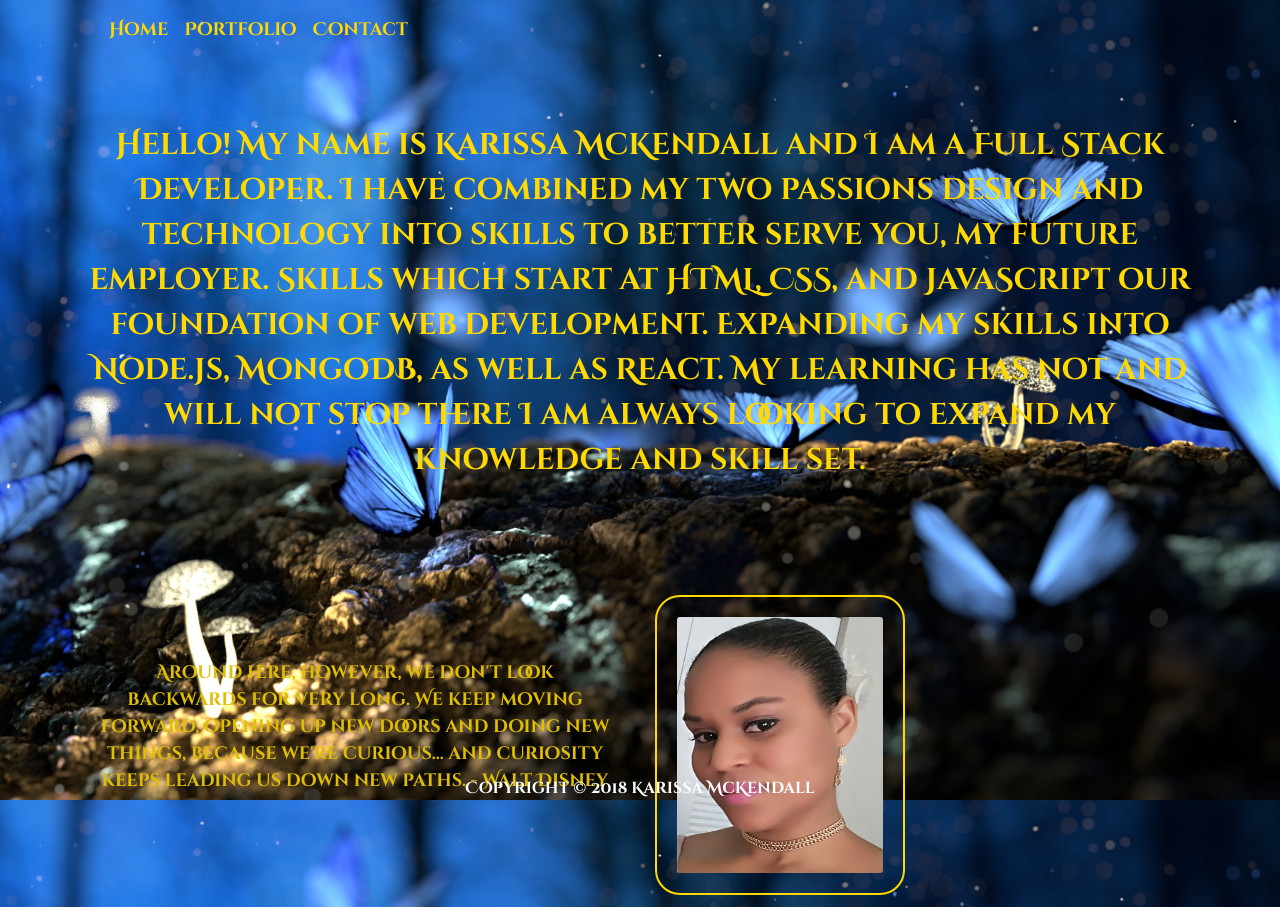
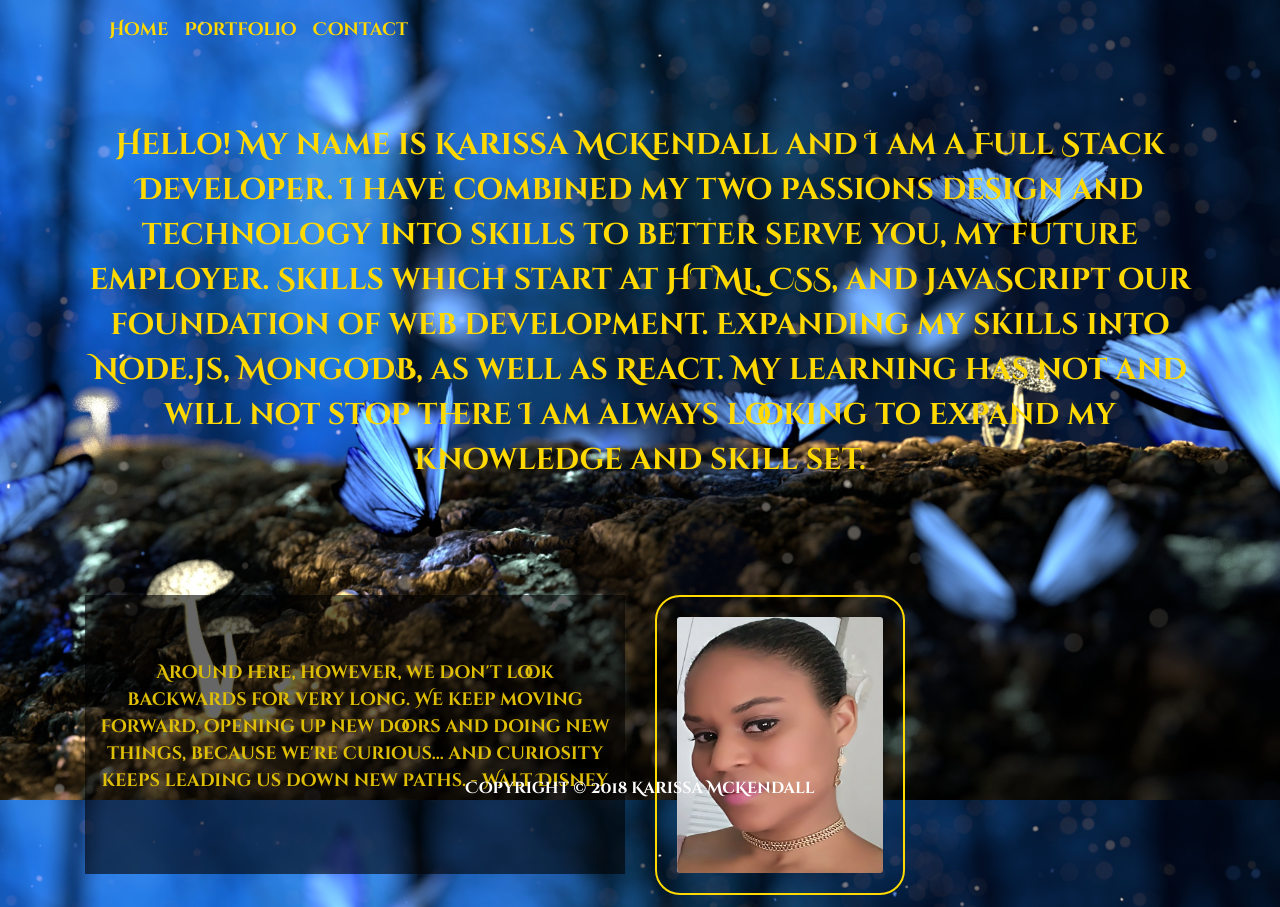
Before and after one commit to Salena0921/React-Powered-Portfolio, a plain HTML site: page index.html in a window 1280 px wide. Drawn offline with nearby package versions, Linux system fonts and the light colour scheme.

Commit message:
updated the css for quote

```diff
--- a/assets/css/style.css
+++ b/assets/css/style.css
@@ -31,6 +31,7 @@ body {
   float: left;
   font-size: 18px;
   text-align: center;
+  background: rgba(0, 0, 0, 0.6);
   color: rgb(223, 190, 6)
 }
 
```
